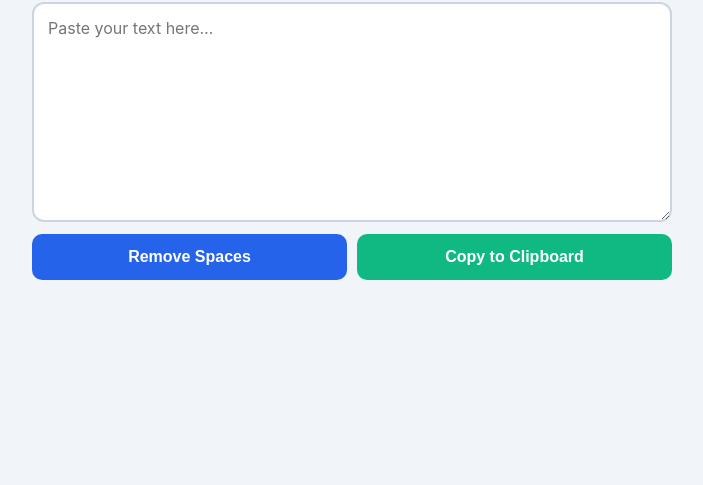
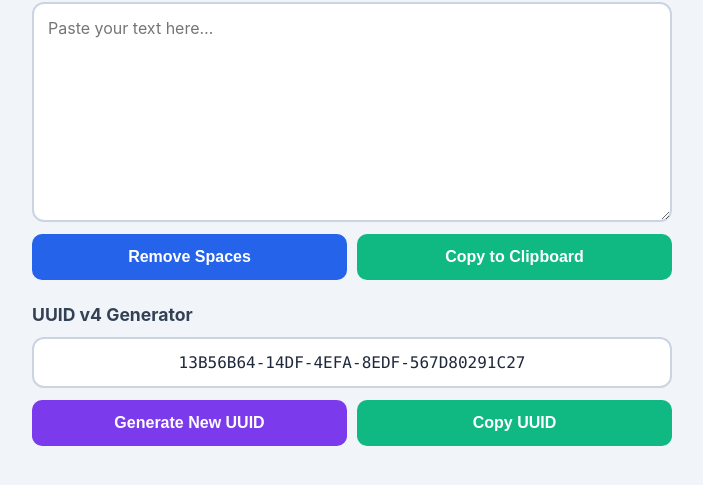
Before and after one commit to carlosez/text-utl, a plain HTML site: page index.html in a window 1280 px wide. Both pictures are taken after a click on the button "Copy to Clipboard". Shown: the part 71-556 px from the top of the page, without its empty margins (288-991 px from the left). Drawn offline with Linux system fonts and the light colour scheme.

Commit message:
Update index.html

```diff
--- a/index.html
+++ b/index.html
@@ -3,7 +3,7 @@
 <head>
   <meta charset="UTF-8" />
   <meta name="viewport" content="width=device-width, initial-scale=1, viewport-fit=cover" />
-  <meta name="description" content="Remove spaces from text and copy to clipboard" />
+  <meta name="description" content="Remove spaces from text and generate uppercase UUID v4 values" />
 
   <!-- PWA / iOS -->
   <meta name="apple-mobile-web-app-capable" content="yes" />
@@ -118,6 +118,43 @@
 
     #status.success { color: #059669; }
     #status.error   { color: #dc2626; }
+
+    .section-title {
+      margin-top: 12px;
+      font-size: 1.1rem;
+      color: #334155;
+    }
+
+    #uuid-output {
+      width: 100%;
+      padding: 14px;
+      border: 2px solid #cbd5e1;
+      border-radius: 12px;
+      background: #fff;
+      color: #1e293b;
+      font-family: ui-monospace, SFMono-Regular, Menlo, monospace;
+      font-size: clamp(0.8rem, 3.5vw, 1rem);
+      text-align: center;
+      outline: none;
+    }
+
+    #uuid-output:focus {
+      border-color: #2563eb;
+    }
+
+    #btn-generate {
+      background: #7c3aed;
+      color: #fff;
+    }
+
+    #btn-generate:hover { background: #6d28d9; }
+
+    #btn-copy-uuid {
+      background: #10b981;
+      color: #fff;
+    }
+
+    #btn-copy-uuid:hover { background: #059669; }
   </style>
 </head>
 <body>
@@ -130,7 +167,16 @@
 
     <div class="buttons">
       <button id="btn-remove" type="button">Remove Spaces</button>
-      <button id="btn-copy"   type="button">Copy to Clipboard</button>
+      <button id="btn-copy" type="button">Copy to Clipboard</button>
+    </div>
+
+    <h2 class="section-title">UUID v4 Generator</h2>
+
+    <input id="uuid-output" type="text" readonly aria-label="Generated UUID v4" />
+
+    <div class="buttons">
+      <button id="btn-generate" type="button">Generate New UUID</button>
+      <button id="btn-copy-uuid" type="button">Copy UUID</button>
     </div>
 
     <p id="status" aria-live="polite"></p>
@@ -139,10 +185,13 @@
   <script>
     'use strict';
 
-    const textarea  = document.getElementById('text-input');
-    const btnRemove = document.getElementById('btn-remove');
-    const btnCopy   = document.getElementById('btn-copy');
-    const status    = document.getElementById('status');
+    const textarea   = document.getElementById('text-input');
+    const btnRemove  = document.getElementById('btn-remove');
+    const btnCopy    = document.getElementById('btn-copy');
+    const uuidOutput = document.getElementById('uuid-output');
+    const btnGenerate = document.getElementById('btn-generate');
+    const btnCopyUuid = document.getElementById('btn-copy-uuid');
+    const status     = document.getElementById('status');
 
     function showStatus(msg, type) {
       status.textContent = msg;
@@ -156,20 +205,51 @@
       showStatus('Spaces removed.', 'success');
     });
 
-    btnCopy.addEventListener('click', async () => {
-      const text = textarea.value;
-      if (!text) { showStatus('Nothing to copy.', 'error'); return; }
+    async function copyText(text, source) {
+      if (!text) {
+        showStatus('Nothing to copy.', 'error');
+        return;
+      }
+
       try {
         await navigator.clipboard.writeText(text);
-        showStatus('Copied to clipboard!', 'success');
       } catch {
-        // Fallback for older iOS Safari
-        textarea.select();
+        source.select();
         document.execCommand('copy');
-        window.getSelection && window.getSelection().removeAllRanges();
-        showStatus('Copied to clipboard!', 'success');
+        window.getSelection?.().removeAllRanges();
       }
-    });
+
+      showStatus('Copied to clipboard!', 'success');
+    }
+
+    btnCopy.addEventListener('click', () => copyText(textarea.value, textarea));
+
+    function createUUIDv4() {
+      if (typeof crypto.randomUUID === 'function') {
+        return crypto.randomUUID().toUpperCase();
+      }
+
+      const bytes = crypto.getRandomValues(new Uint8Array(16));
+      bytes[6] = (bytes[6] & 0x0f) | 0x40;
+      bytes[8] = (bytes[8] & 0x3f) | 0x80;
+
+      const hex = Array.from(
+        bytes,
+        byte => byte.toString(16).padStart(2, '0')
+      ).join('').toUpperCase();
+
+      return `${hex.slice(0, 8)}-${hex.slice(8, 12)}-${hex.slice(12, 16)}-${hex.slice(16, 20)}-${hex.slice(20)}`;
+    }
+
+    function generateUUID() {
+      uuidOutput.value = createUUIDv4();
+      showStatus('New UUID generated.', 'success');
+    }
+
+    btnGenerate.addEventListener('click', generateUUID);
+    btnCopyUuid.addEventListener('click', () => copyText(uuidOutput.value, uuidOutput));
+
+    uuidOutput.value = createUUIDv4();
 
     // Register service worker for PWA / offline support
     if ('serviceWorker' in navigator) {
```
